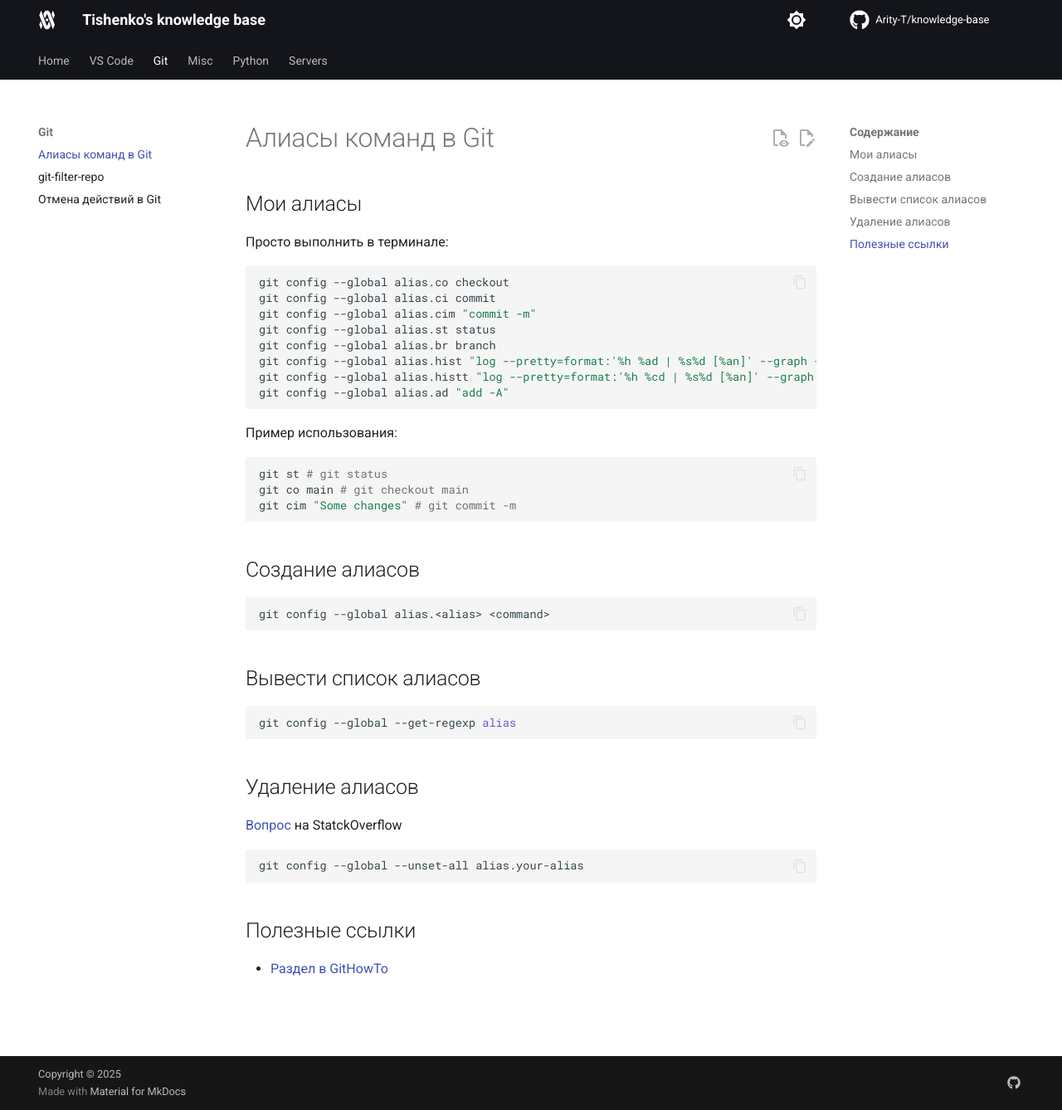
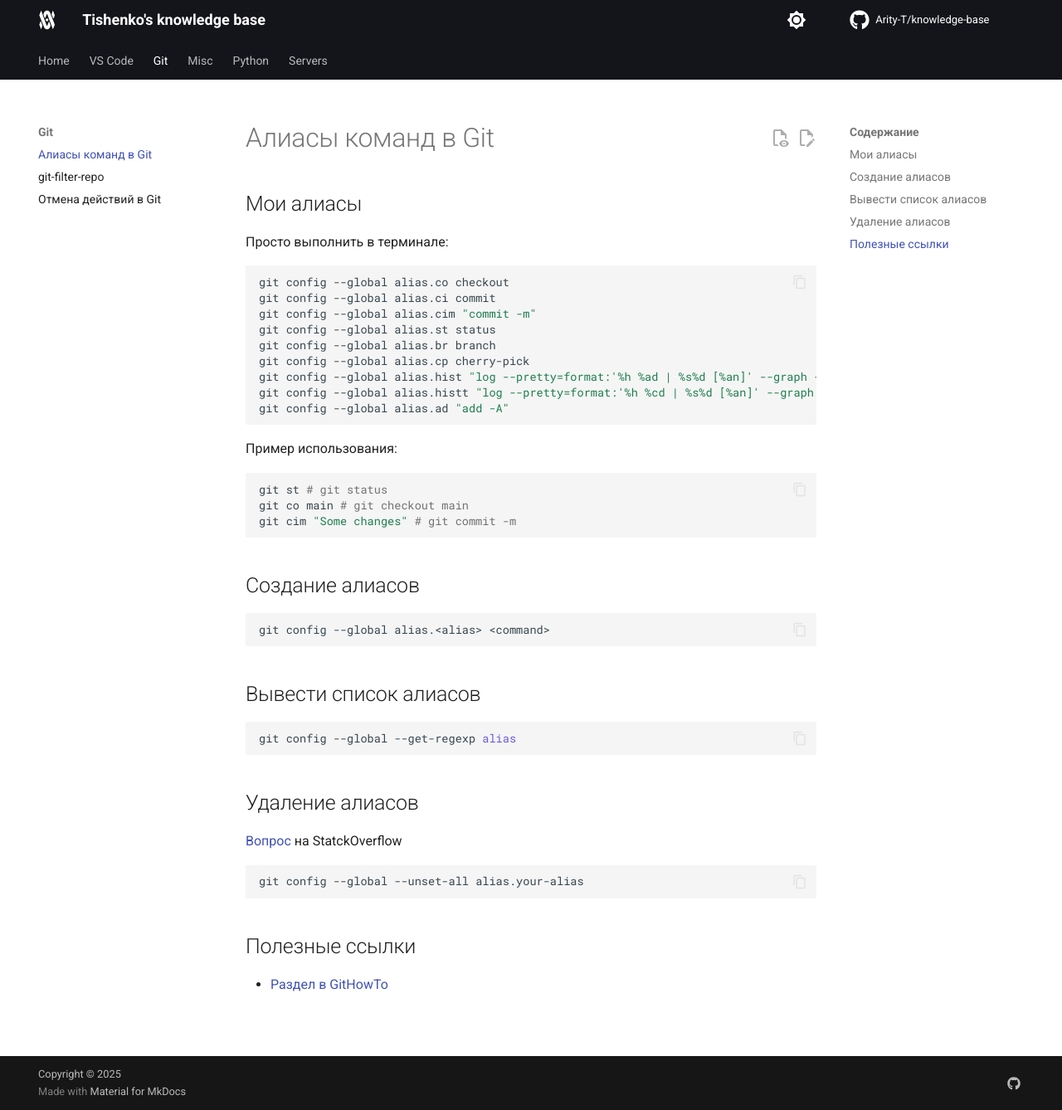
Before and after one commit to Arity-T/knowledge-base, an MkDocs documentation site: the page built from docs/git/aliases.md, in a window 1280 px wide and 1338 px high. Shown: the whole window at 83% size. Built offline with MkDocs 1.6.1 and Material for MkDocs 9.7.7, drawn with Linux system fonts in a browser that asks for light colours; comment, search, counter and statistics services are not loaded.

Commit message:
Алиас для git cherry-pick

```diff
--- a/docs/git/aliases.md
+++ b/docs/git/aliases.md
@@ -8,6 +8,7 @@ git config --global alias.ci commit
 git config --global alias.cim "commit -m"
 git config --global alias.st status
 git config --global alias.br branch
+git config --global alias.cp cherry-pick
 git config --global alias.hist "log --pretty=format:'%h %ad | %s%d [%an]' --graph --date=short"
 git config --global alias.histt "log --pretty=format:'%h %cd | %s%d [%an]' --graph --date=iso"
 git config --global alias.ad "add -A"
```
